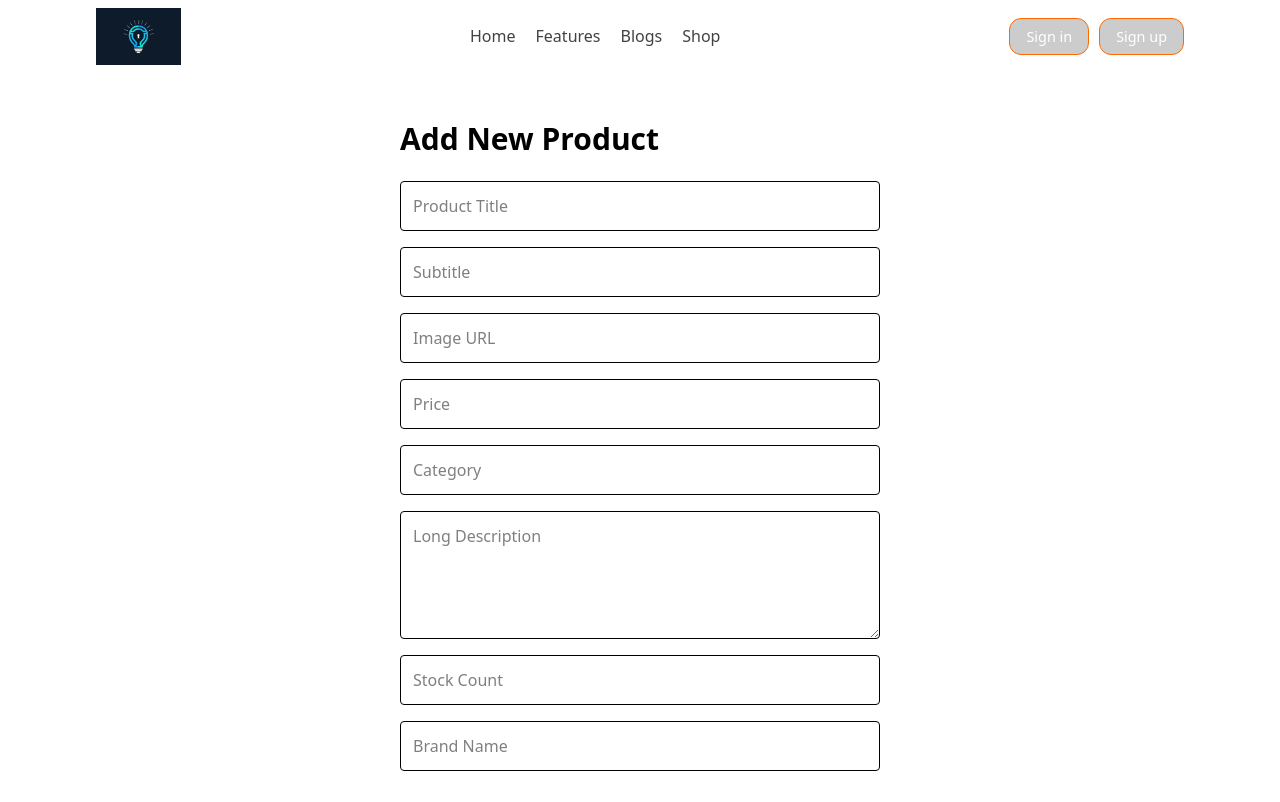
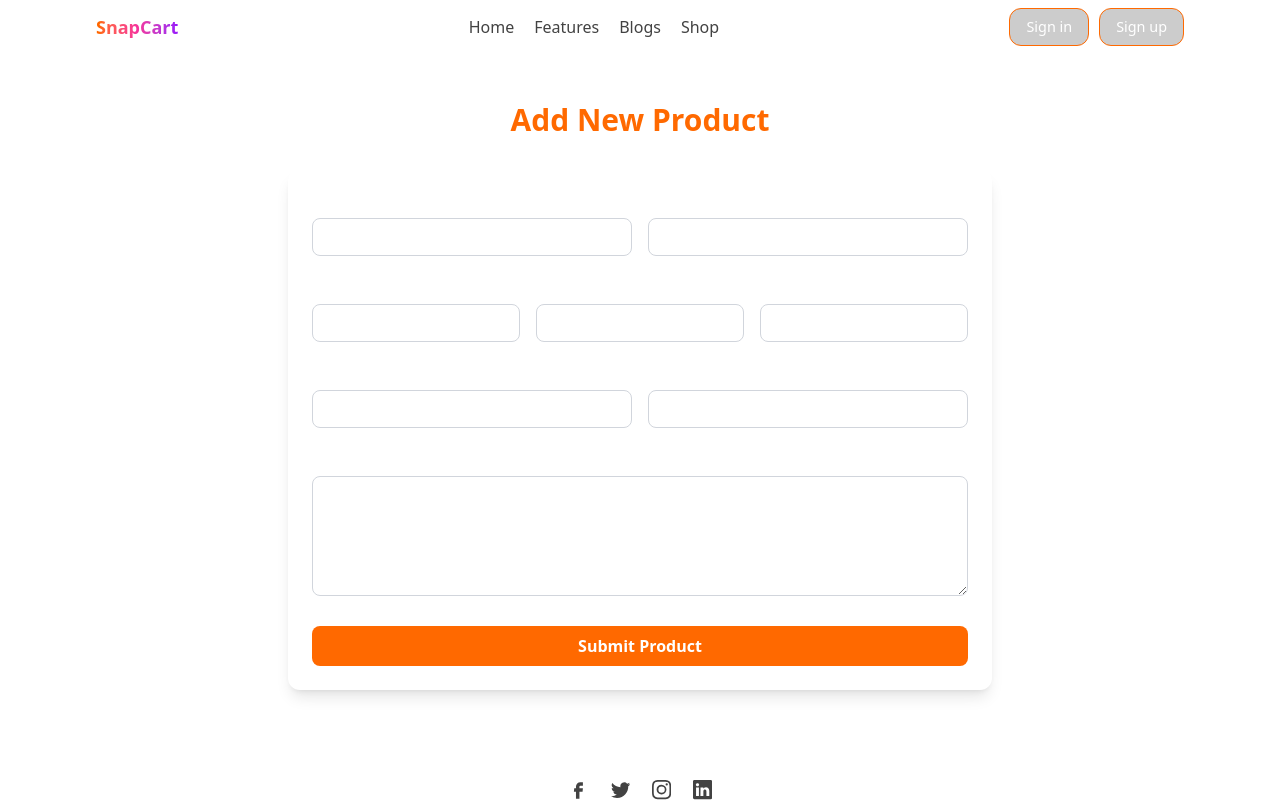
Before and after one commit to Muhammad-sefat/snapcart, a Next.js app: page /add-product in a window 1280 px wide. Shown: the top 802 px of the page. Built offline with nearby package versions, Linux system fonts and the light colour scheme.

Commit message:
complete form

```diff
--- a/package.json
+++ b/package.json
@@ -9,11 +9,13 @@
     "lint": "next lint"
   },
   "dependencies": {
+    "@reduxjs/toolkit": "^2.8.2",
     "next": "15.4.2",
     "react": "19.1.0",
     "react-dom": "19.1.0",
     "react-hook-form": "^7.60.0",
-    "react-icons": "^5.5.0"
+    "react-icons": "^5.5.0",
+    "react-redux": "^9.2.0"
   },
   "devDependencies": {
     "@eslint/eslintrc": "^3",
--- a/src/app/add-product/page.js
+++ b/src/app/add-product/page.js
@@ -17,61 +17,128 @@ const AddProductForm = () => {
   };
 
   return (
-    <div className="section-padding-x py-12 max-w-2xl mx-auto">
-      <h2 className="text-3xl font-bold mb-6">Add New Product</h2>
+    <div className="section-padding-x py-12 max-w-4xl mx-auto">
+      <h2 className="text-3xl font-bold text-orange-500 mb-8 text-center">
+        Add New Product
+      </h2>
 
-      <form onSubmit={handleSubmit(onSubmit)} className="grid gap-4">
+      <form
+        onSubmit={handleSubmit(onSubmit)}
+        className="text-white dark:bg-slate-800 p-6 rounded-xl shadow-lg grid gap-6"
+      >
+        {/* Title + Subtitle */}
+        <div className="grid grid-cols-1 md:grid-cols-2 gap-4">
+          <div>
+            <label className="block text-sm font-medium mb-1">Title</label>
             <input
               type="text"
               placeholder="Product Title"
-          className="border p-3 rounded"
-          {...register("title", { required: true })}
+              {...register("title", { required: "Title is required" })}
+              className={`w-full p-2 text-sm border rounded-lg outline-none focus:border-orange-500 ${
+                errors.title ? "border-red-500" : "border-gray-300"
+              }`}
             />
+            {errors.title && (
+              <p className="text-sm text-red-500 mt-1">
+                {errors.title.message}
+              </p>
+            )}
+          </div>
+
+          <div>
+            <label className="block text-sm font-medium mb-1">Sub Title</label>
             <input
               type="text"
-          placeholder="Subtitle"
-          className="border p-3 rounded"
+              placeholder="Product Sub Title"
               {...register("subtitle")}
+              className="w-full p-2 text-sm border border-gray-300 rounded-lg outline-none focus:border-orange-500"
             />
+          </div>
+        </div>
+
+        {/* Image, Price, Category */}
+        <div className="grid grid-cols-1 md:grid-cols-3 gap-4">
+          <div>
+            <label className="block text-sm font-medium mb-1">Image URL</label>
             <input
               type="text"
-          placeholder="Image URL"
-          className="border p-3 rounded"
+              placeholder="https://..."
               {...register("image")}
+              className="w-full p-2 text-sm border border-gray-300 rounded-lg outline-none focus:border-orange-500"
             />
+          </div>
+          <div>
+            <label className="block text-sm font-medium mb-1">Price</label>
             <input
               type="text"
-          placeholder="Price"
-          className="border p-3 rounded"
-          {...register("price", { required: true })}
+              placeholder="$199"
+              {...register("price", { required: "Price is required" })}
+              className={`w-full p-2 text-sm border rounded-lg outline-none focus:border-orange-500 ${
+                errors.price ? "border-red-500" : "border-gray-300"
+              }`}
             />
+            {errors.price && (
+              <p className="text-sm text-red-500 mt-1">
+                {errors.price.message}
+              </p>
+            )}
+          </div>
+          <div>
+            <label className="block text-sm font-medium mb-1">Category</label>
             <input
               type="text"
-          placeholder="Category"
-          className="border p-3 rounded"
-          {...register("category", { required: true })}
+              placeholder="Smartphone"
+              {...register("category", { required: "Category is required" })}
+              className={`w-full p-2 text-sm border rounded-lg outline-none focus:border-orange-500 ${
+                errors.category ? "border-red-500" : "border-gray-300"
+              }`}
             />
-        <textarea
-          placeholder="Long Description"
-          className="border p-3 rounded h-32"
-          {...register("description")}
-        />
+            {errors.category && (
+              <p className="text-sm text-red-500 mt-1">
+                {errors.category.message}
+              </p>
+            )}
+          </div>
+        </div>
+
+        {/* Brand, Stock */}
+        <div className="grid grid-cols-1 md:grid-cols-2 gap-4">
+          <div>
+            <label className="block text-sm font-medium mb-1">
+              Stock Count
+            </label>
             <input
               type="text"
-          placeholder="Stock Count"
-          className="border p-3 rounded"
+              placeholder="e.g. 100"
               {...register("stock")}
+              className="w-full p-2 text-sm border border-gray-300 rounded-lg outline-none focus:border-orange-500"
             />
+          </div>
+          <div>
+            <label className="block text-sm font-medium mb-1">Brand</label>
             <input
               type="text"
               placeholder="Brand Name"
-          className="border p-3 rounded"
               {...register("brand")}
+              className="w-full p-2 text-sm border border-gray-300 rounded-lg outline-none focus:border-orange-500"
             />
+          </div>
+        </div>
 
+        {/* Description */}
+        <div>
+          <label className="block text-sm font-medium mb-1">Description</label>
+          <textarea
+            placeholder="Write a short product description..."
+            {...register("description")}
+            className="w-full p-3 border border-gray-300 rounded-lg outline-none focus:border-orange-500 min-h-[120px]"
+          />
+        </div>
+
+        {/* Submit Button */}
         <button
           type="submit"
-          className="bg-primary text-white px-6 py-3 rounded-md font-semibold"
+          className="w-full bg-orange-500 text-white py-2 rounded-lg font-semibold hover:bg-orange-600 transition-all cursor-pointer"
         >
           Submit Product
         </button>
--- a/src/components/Navbar.jsx
+++ b/src/components/Navbar.jsx
@@ -4,6 +4,8 @@ import React, { useState } from "react";
 // react icons
 import { IoIosSearch } from "react-icons/io";
 import { CiMenuFries } from "react-icons/ci";
+import Link from "next/link";
+import NavItem from "./homecomponents/NavItem";
 
 const ResponsiveNavbar = () => {
   const [mobileSidebarOpen, setMobileSidebarOpen] = useState(false);
@@ -11,25 +13,17 @@ const ResponsiveNavbar = () => {
   return (
     <nav className="flex items-center justify-between w-full relative dark:bg-slate-900 bg-white  section-padding-x py-[8px]">
       {/* logo */}
-      <img src="/tech.jpg" alt="logo" className="w-[85px] rouded-full" />
+      {/* <img src="/tech.jpg" alt="logo" className="w-[85px] rouded-full" /> */}
+      <h2 className="text-lg font-bold bg-gradient-to-r from-orange-500 via-pink-500 to-purple-600 bg-clip-text text-transparent">
+        SnapCart
+      </h2>
 
       {/* nav links */}
-      <ul className="items-center gap-[20px] text-[1rem] text-[#424242] md:flex hidden">
-        <li className="before:w-0 hover:before:w-full before:bg-orange-500 before:h-[2px] before:transition-all before:duration-300 before:absolute relative before:rounded-full before:bottom-[-2px] dark:text-[#abc2d3] hover:text-orange-500 transition-all duration-300 before:left-0 cursor-pointer capitalize">
-          home
-        </li>
-
-        <li className="before:w-0 hover:before:w-full before:bg-orange-500 before:h-[2px] before:transition-all before:duration-300 before:absolute relative before:rounded-full before:bottom-[-2px] dark:text-[#abc2d3] hover:text-orange-500 transition-all duration-300 before:left-0 cursor-pointer capitalize">
-          features
-        </li>
-
-        <li className="before:w-0 hover:before:w-full before:bg-orange-500 before:h-[2px] before:transition-all before:duration-300 before:absolute relative before:rounded-full before:bottom-[-2px] dark:text-[#abc2d3] hover:text-orange-500 transition-all duration-300 before:left-0 cursor-pointer capitalize">
-          blogs
-        </li>
-
-        <li className="before:w-0 hover:before:w-full before:bg-orange-500 before:h-[2px] before:transition-all before:duration-300 before:absolute relative before:rounded-full before:bottom-[-2px] dark:text-[#abc2d3] hover:text-orange-500 transition-all duration-300 before:left-0 cursor-pointer capitalize">
-          shop
-        </li>
+      <ul className="items-center gap-[20px] text-[1rem] md:flex hidden">
+        <NavItem href="/" label="Home" />
+        <NavItem href="/features" label="Features" />
+        <NavItem href="/blogs" label="Blogs" />
+        <NavItem href="/shop" label="Shop" />
       </ul>
 
       {/* action buttons */}
@@ -62,22 +56,11 @@ const ResponsiveNavbar = () => {
           />
           <IoIosSearch className="absolute dark:text-slate-400 top-[8px] left-3 text-gray-500 text-[1.3rem]" />
         </div>
-        <ul className="items-center gap-[20px] text-[1rem] text-gray-600 flex flex-col">
-          <li className="before:w-0 hover:before:w-full before:bg-[#3B9DF8] before:h-[2px] before:transition-all before:duration-300 before:absolute relative before:rounded-full before:bottom-[-2px] dark:text-[#abc2d3] hover:text-[#3B9DF8] transition-all duration-300 before:left-0 cursor-pointer capitalize">
-            home
-          </li>
-
-          <li className="before:w-0 hover:before:w-full before:bg-[#3B9DF8] before:h-[2px] before:transition-all before:duration-300 before:absolute relative before:rounded-full before:bottom-[-2px] dark:text-[#abc2d3] hover:text-[#3B9DF8] transition-all duration-300 before:left-0 cursor-pointer capitalize">
-            features
-          </li>
-
-          <li className="before:w-0 hover:before:w-full before:bg-[#3B9DF8] before:h-[2px] before:transition-all before:duration-300 before:absolute relative before:rounded-full before:bottom-[-2px] dark:text-[#abc2d3] hover:text-[#3B9DF8] transition-all duration-300 before:left-0 cursor-pointer capitalize">
-            blogs
-          </li>
-
-          <li className="before:w-0 hover:before:w-full before:bg-[#3B9DF8] before:h-[2px] before:transition-all before:duration-300 before:absolute relative before:rounded-full before:bottom-[-2px] dark:text-[#abc2d3] hover:text-[#3B9DF8] transition-all duration-300 before:left-0 cursor-pointer capitalize">
-            shop
-          </li>
+        <ul className="items-center gap-[20px] text-[1rem] flex flex-col">
+          <NavItem href="/" label="Home" />
+          <NavItem href="/features" label="Features" />
+          <NavItem href="/blogs" label="Blogs" />
+          <NavItem href="/shop" label="Shop" />
         </ul>
       </aside>
     </nav>
--- /dev/null
+++ b/src/components/homecomponents/NavItem.jsx
@@ -0,0 +1,22 @@
+const { default: Link } = require("next/link");
+const { usePathname } = require("next/navigation");
+
+const NavItem = ({ href, label, onClick }) => {
+  const pathname = usePathname();
+  const isActive = pathname === href;
+
+  return (
+    <li
+      className={`before:w-0 hover:before:w-full before:bg-orange-500 before:h-[2px] before:transition-all before:duration-300 before:absolute relative before:rounded-full before:bottom-[-2px] before:left-0 capitalize transition-all duration-300 cursor-pointer ${
+        isActive
+          ? "text-orange-500 dark:text-orange-400 before:w-full"
+          : "text-[#424242] dark:text-[#abc2d3]"
+      }`}
+      onClick={onClick}
+    >
+      <Link href={href}>{label}</Link>
+    </li>
+  );
+};
+
+export default NavItem;
--- /dev/null
+++ b/src/lib/redux/features/ProductSlice.js
@@ -0,0 +1,20 @@
+import { createSlice } from "@reduxjs/toolkit";
+
+const initialProductState = {
+  product: [],
+  status: "idle",
+  error: null,
+};
+
+const ProductSlice = createSlice({
+  name: "products",
+  initialState: initialProductState,
+  reducers: {
+    addProducts: (state, action) => {
+      state.product.push(action.payload);
+    },
+  },
+});
+
+export const { addProducts } = ProductSlice.actions;
+export default ProductSlice.reducer;
--- /dev/null
+++ b/src/lib/redux/store.js
@@ -0,0 +1,9 @@
+import { configureStore } from "@reduxjs/toolkit";
+import productReducer from "./features/ProductSlice";
+
+const store = configureStore({
+  reducer: {
+    products: productReducer,
+  },
+});
+export default store;
```
Also changed, not shown: src/lib/redux/provider.js (added), 1 other file (tests, documents, lock files or other folders). Lines whose indentation alone changed are shown as unchanged.
